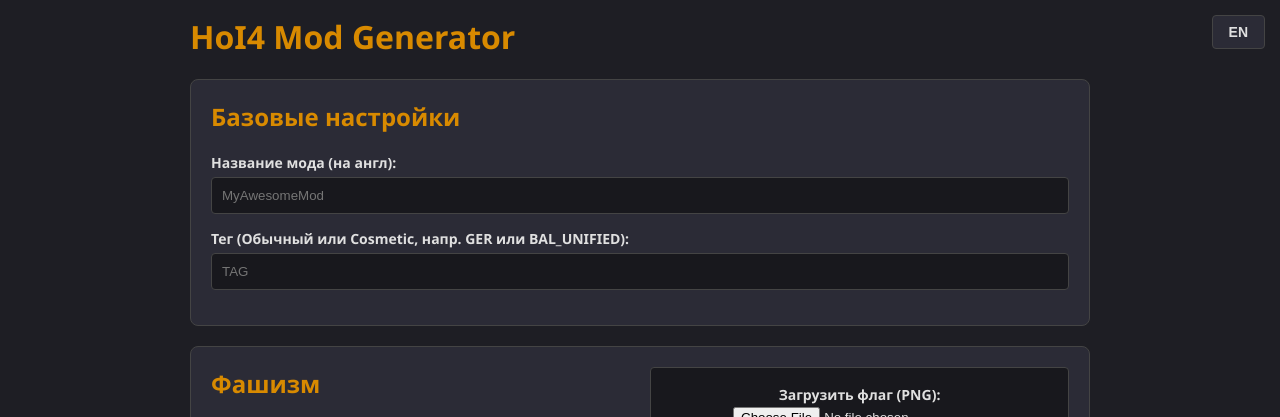
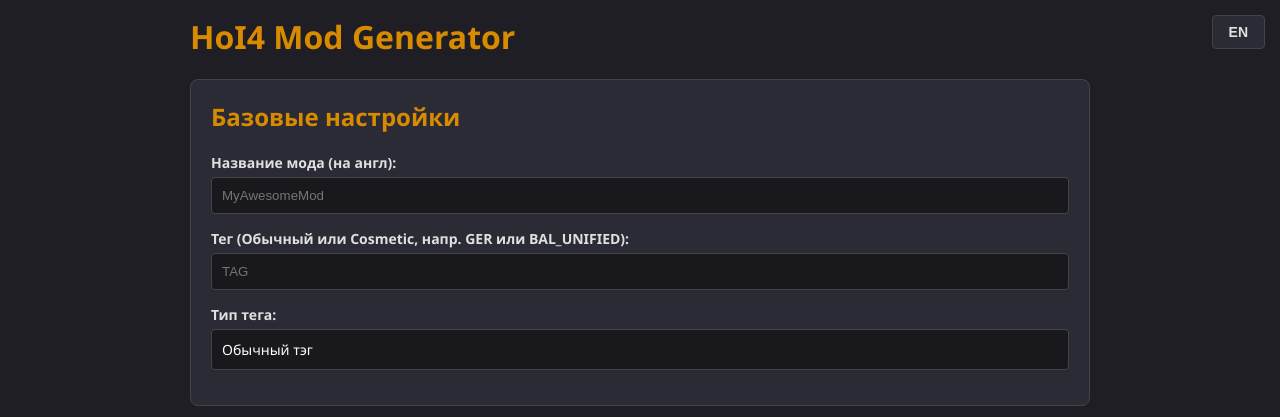
Before and after one commit to burgeeeer/Hearts-of-iron-IV-mod-generator, a plain HTML site: page index.html in a window 1280 px wide. Both pictures are taken after a click on the button "RU". Shown: the top 417 px of the page. Drawn offline with nearby package versions, Linux system fonts and the light colour scheme.

Commit message:
Add files via upload

```diff
--- a/app.js
+++ b/app.js
@@ -7,6 +7,9 @@
         settings: "Basic Settings",
         modName: "Mod Name (English):",
         tag: "Tag (Normal or Cosmetic, e.g. GER or BAL_UNIFIED):",
+        tagType: "Tag Type:",
+        tagNormal: "Normal Tag",
+        tagCosmetic: "Cosmetic Tag",
         fascism: "Fascism",
         democratic: "Democratic",
         communism: "Communism",
@@ -24,6 +27,9 @@
         settings: "Базовые настройки",
         modName: "Название мода (на англ):",
         tag: "Тег (Обычный или Cosmetic, напр. GER или BAL_UNIFIED):",
+        tagType: "Тип тега:",
+        tagNormal: "Обычный тэг",
+        tagCosmetic: "Косметический тэг",
         fascism: "Фашизм",
         democratic: "Демократия",
         communism: "Коммунизм",
@@ -95,6 +101,12 @@
     document.getElementById('settingsText').innerText = i18n[lang].settings;
     document.getElementById('modNameLabel').innerText = i18n[lang].modName;
     document.getElementById('tagLabel').innerText = i18n[lang].tag;
+    document.getElementById('tagTypeLabel').innerText = i18n[lang].tagType;
+    const tagTypeSel = document.getElementById('tagType');
+    if (tagTypeSel) {
+        tagTypeSel.querySelector('option[value="normal"]').innerText = i18n[lang].tagNormal;
+        tagTypeSel.querySelector('option[value="cosmetic"]').innerText = i18n[lang].tagCosmetic;
+    }
     document.getElementById('generateBtn').innerText = i18n[lang].genBtn;
     document.getElementById('puppetTitle').innerText = i18n[lang].puppetTitle;
     document.getElementById('puppetDesc').innerText = i18n[lang].puppetDesc;
@@ -184,6 +196,7 @@
         lang: currentLang,
         modName: document.getElementById('modName').value,
         tag: document.getElementById('countryTag').value.toUpperCase(),
+        tagType: document.getElementById('tagType') ? document.getElementById('tagType').value : 'normal',
         puppet: {
             overlord: document.getElementById('puppetOverlord').value.toUpperCase(),
             tag: document.getElementById('puppetTag').value.toUpperCase(),
@@ -214,6 +227,9 @@
 function restoreData(data) {
     document.getElementById('modName').value = data.modName || '';
     document.getElementById('countryTag').value = data.tag || '';
+    if (document.getElementById('tagType')) {
+        document.getElementById('tagType').value = data.tagType || 'normal';
+    }
 
     if (data.puppet) {
         document.getElementById('puppetOverlord').value = data.puppet.overlord || '';
@@ -333,7 +349,9 @@
     }
 
     const locBlob = new Blob(["\uFEFF" + locContent], { type: "text/plain;charset=utf-8" });
-    locFolder.file(`countries_l_${currentLang}.yml`, locBlob);
+    const tagType = document.getElementById('tagType') ? document.getElementById('tagType').value : 'normal';
+    const locFileName = tagType === 'cosmetic' ? `countries_cosmetic_l_${currentLang}.yml` : `countries_l_${currentLang}.yml`;
+    locFolder.file(locFileName, locBlob);
 
     const modFileContent = `version="1.0"\ntags={\n\t"Alternative History"\n\t"Graphics"\n}\nname="${modName}"\nsupported_version="*"\npath="mod/${modName}"`;
     zip.file(`${modName}.mod`, modFileContent);
--- a/index.html
+++ b/index.html
@@ -22,7 +22,14 @@
             </div>
             <div class="input-group">
                 <label id="tagLabel">Тег (Обычный или Cosmetic, напр. GER или BALTIC_ASSEMBLY):</label>
-                <input type="text" id="countryTag" placeholder="TAG" oninput="saveData()" style="text-transform: uppercase;">
+                <input type="text" id="countryTag" placeholder="TAG" oninput="saveData()">
+            </div>
+            <div class="input-group">
+                <label id="tagTypeLabel">Тип тега:</label>
+                <select id="tagType" onchange="saveData()">
+                    <option value="normal">Обычный тэг</option>
+                    <option value="cosmetic">Косметический тэг</option>
+                </select>
             </div>
         </div>
 
--- a/style.css
+++ b/style.css
@@ -38,6 +38,21 @@
 input[type="text"] {
     padding: 10px; background: #18181d; border: 1px solid var(--border);
     color: white; border-radius: 4px; width: 100%; box-sizing: border-box;
+}
+
+select {
+    padding: 10px; background: #18181d; border: 1px solid var(--border);
+    color: white; border-radius: 4px; width: 100%; box-sizing: border-box;
+    font-family: inherit; font-size: 14px; cursor: pointer;
+    appearance: none; -webkit-appearance: none; -moz-appearance: none;
+}
+
+select:focus {
+    outline: none; border-color: var(--accent);
+}
+
+select option {
+    background: #18181d; color: white;
 }
 
 button {
```
